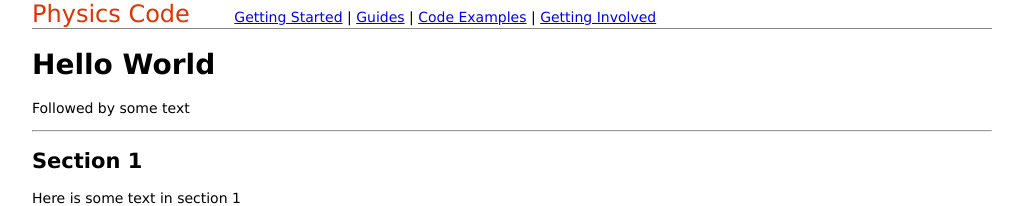
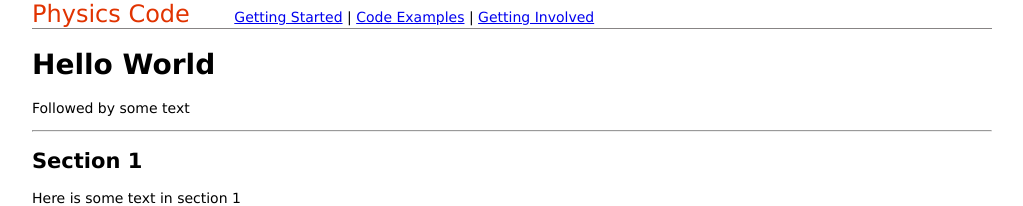
Before and after one commit to davidwisch/physicscode, a Jekyll site: the page built from site/index.markdown, in a window 1280 px wide. Shown: the top 206 px of the page, without its empty margins (128-1151 px from the left). Built offline with Jekyll 4.4.1, drawn with Linux system fonts in a browser that asks for light colours.

Commit message:
removed /guides section since it appeared to be merging with /getting started

```diff
--- a/site/_layouts/default.html
+++ b/site/_layouts/default.html
@@ -15,7 +15,6 @@
 				<div id="page-nav-links">
 					<ul>
 						<li><a href="/gettingstarted">Getting Started</a> |</li>
-						<li><a href="/guides">Guides</a> |</li>
 						<li><a href="/examples">Code Examples</a> |</li>
 						<li><a href="/involved">Getting Involved</a></li>
 					</ul>
--- a/site/guides/index.markdown
+++ /dev/null
@@ -1,6 +0,0 @@
----
-layout: default
-title: Guides
----
-
-# Guides to going common things
```
